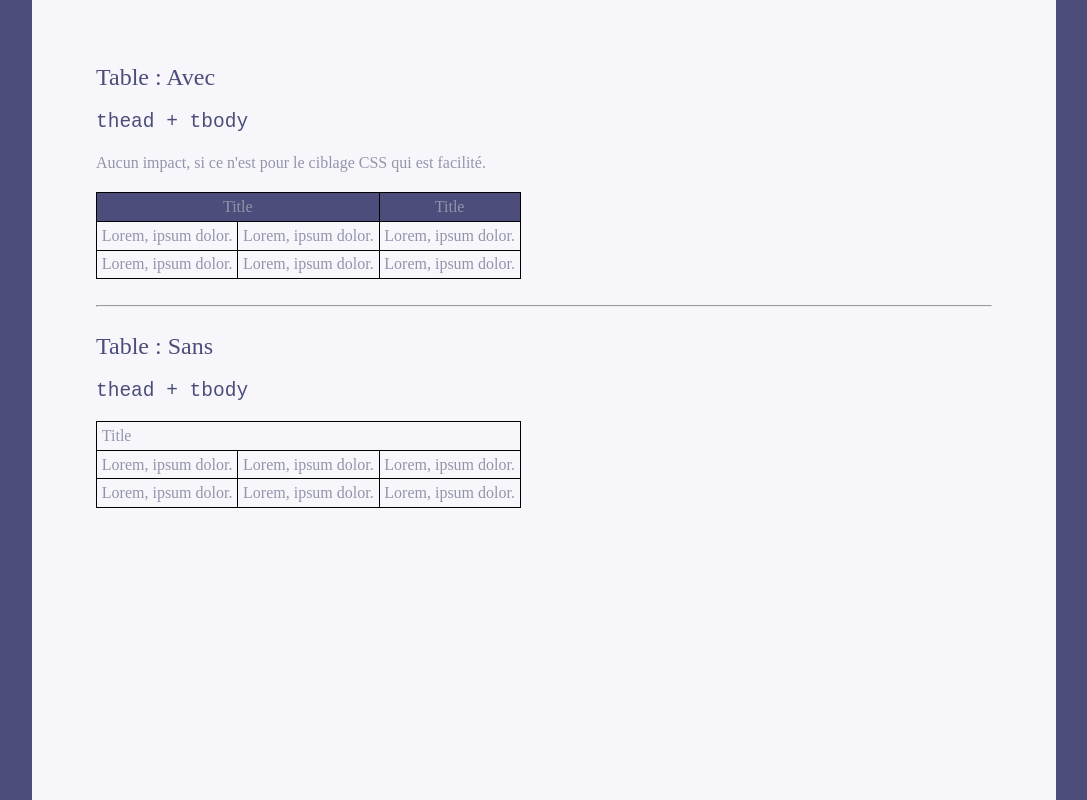
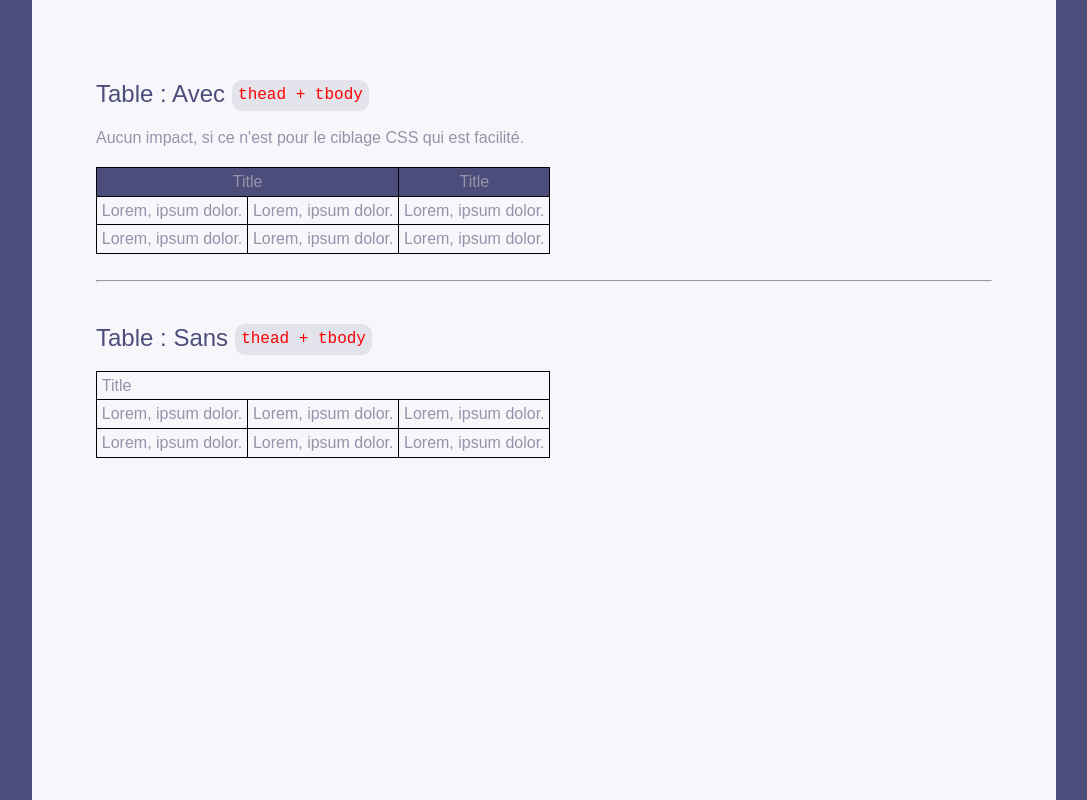
Before and after one commit to charlyprevelle/icpm, a website: page index.html in a window 1280 px wide. Shown: the whole page, without its empty margins (96-1183 px from the left). Drawn offline with Linux system fonts and the light colour scheme.

Commit message:
update scss

```diff
--- a/src/scss/base/_normalize.scss
+++ b/src/scss/base/_normalize.scss
@@ -3,6 +3,9 @@
 	-webkit-padding-start: 0px;
 }
 
+$dark: #4C4D7A;
+$cream: #F7F7FB;
+$text: #9394AB;
 
 html{
 	/* font-size: 100%; */
@@ -61,3 +64,13 @@ a:hover {
 	outline: 0;
 	outline-width: 0;
 }
+
+pre{
+	background-color:rgba($text, .2);
+	border-radius:10px;
+	padding:.4rem;
+	display:inline-block;
+	color:red;
+	font-size:16px;
+	vertical-align: middle;
+}
--- a/src/scss/base/_typography.scss
+++ b/src/scss/base/_typography.scss
@@ -5,3 +5,11 @@ Fonts
 @include font-face(PoppinsRegular, assets/fonts/PoppinsRegular);
 
 %PoppinsRegular{ font-family: "Poppins"; font-weight:400; }
+
+
+
+
+@font-face {
+	font-family: "Samplino";
+	src: url("assets/fonts/PoppinsRegular.ttf") format("truetype")
+}
--- a/src/scss/main.scss
+++ b/src/scss/main.scss
@@ -20,14 +20,12 @@
 /////////////////////// GLOBAL ////////////////////////
 ---------------------------------------------------- */
 
-$dark: #4C4D7A;
-$cream: #F7F7FB;
-$text: #9394AB;
+
 
 body{
     background-color: $dark;
     color:$text;
-    @extend %PoppinsRegular;
+    @include font-face(PoppinsRegular, fonts/Samplino);
 }
 main{
     width:1024px;
@@ -66,8 +64,6 @@ main{
     padding: 4rem;
 }
 
-
-
 table, tr, td{
     border: 1px solid black;
     border-collapse: collapse;
```
Also changed, not shown: dist/css/main.min.css, 1 other file.
